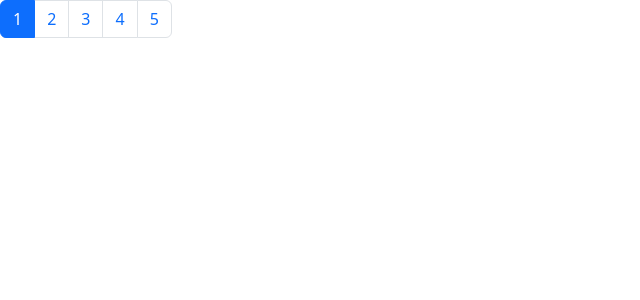
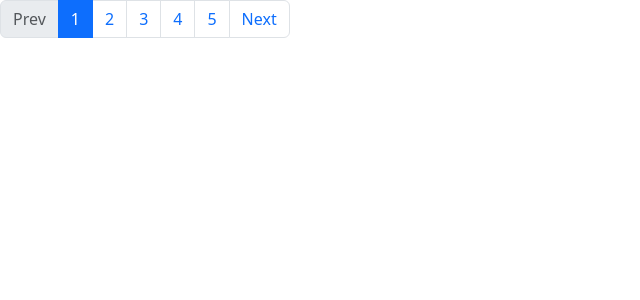
Before and after one commit to fundayluck/pages-angular, an Angular app: page / in a window 1280 px wide. Shown: the top 300 px of the page, without its empty margins (0-640 px from the left). Built offline with nearby package versions, Linux system fonts and the light colour scheme.

Commit message:
condition disabling button prev and next

```diff
--- a/src/app/app.component.html
+++ b/src/app/app.component.html
@@ -1,11 +1,20 @@
 <nav>
   <ul class="pagination">
+    <li class="page-item" [ngClass]="{ disabled: currentPage === 0 }">
+      <a class="page-link">Prev</a>
+    </li>
     <li
       class="page-item"
       [ngClass]="{ active: i === currentPage }"
       *ngFor="let image of images; let i = index"
     >
-      <a href="" class="page-link">{{ i + 1 }}</a>
+      <a class="page-link">{{ i + 1 }}</a>
+    </li>
+    <li
+      class="page-item"
+      [ngClass]="{ disabled: currentPage === images.length - 1 }"
+    >
+      <a class="page-link">Next</a>
     </li>
   </ul>
 </nav>
```
